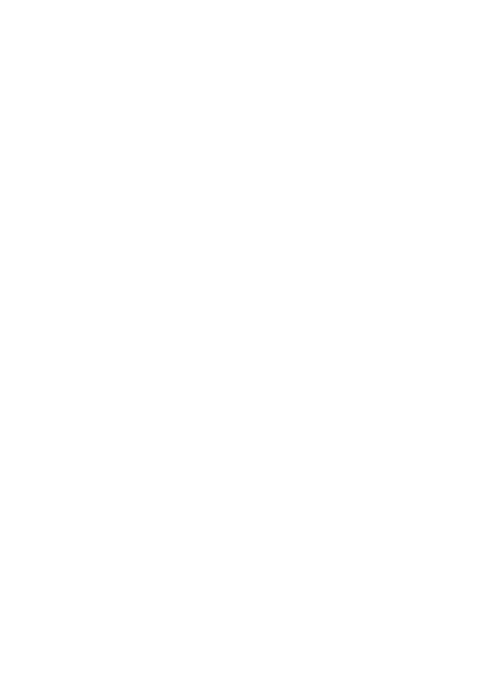
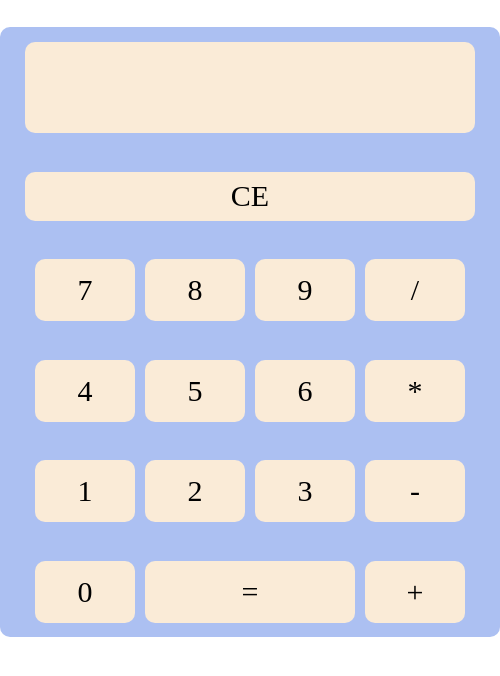
Before and after one commit to mavenize/calculator, a plain HTML site: page index.html in a window 390 px wide. Shown: the whole page, 500 px wide, since content can reach past the window. Drawn offline with Linux system fonts and the light colour scheme.

Commit message:
Add basic CSS and create calculator structure
* Used flexbox to make it responsive
* Temporary colors, update later

TODO: Write down functionality flow

```diff
--- a/index.html
+++ b/index.html
@@ -26,26 +26,26 @@
     <div class="calculator">
         <div id="display"></div>
 
-        <div id="clear"></div>
+        <div id="clear">CE</div>
 
-        <div id="seven"></div>
-        <div id="eight"></div>
-        <div id="nine"></div>
-        <div id="divider"></div>
+        <div id="seven">7</div>
+        <div id="eight">8</div>
+        <div id="nine">9</div>
+        <div id="divider">/</div>
 
-        <div id="four"></div>
-        <div id="five"></div>
-        <div id="six"></div>
-        <div id="multiply"></div>
+        <div id="four">4</div>
+        <div id="five">5</div>
+        <div id="six">6</div>
+        <div id="multiply">*</div>
 
-        <div id="one"></div>
-        <div id="two"></div>
-        <div id="three"></div>
-        <div id="minus"></div>
+        <div id="one">1</div>
+        <div id="two">2</div>
+        <div id="three">3</div>
+        <div id="minus">-</div>
 
-        <div id="zero"></div>
-        <div id="equal"></div>
-        <div id="plus"></div>
+        <div id="zero">0</div>
+        <div id="equal">=</div>
+        <div id="plus">+</div>
     </div>
 
 </body>
--- a/style.css
+++ b/style.css
@@ -0,0 +1,46 @@
+* {
+    margin: 0;
+    padding: 0;
+}
+
+.calculator {
+    margin: 7% auto 0% auto;
+    display: flex;
+    flex-flow: row wrap;
+    background-color: rgb(172, 192, 242);
+    height: 610px;
+    width: 500px;
+    gap: 10px;
+    justify-content: center;
+    align-items: center;
+    padding: 0px;
+    border-radius: 10px;
+}
+
+.calculator > * {
+    background-color: antiquewhite;
+    height: 62px;
+    width: 20%;
+    border-radius: 10px;
+    display: flex;
+    justify-content: center;
+    align-items: center;
+    font-size: 30px;
+    font-weight: 500;
+}
+
+#display {
+    border-radius: 10px;
+    width: 90%;
+    height: 15%;
+}
+
+#clear {
+    border-radius: 10px;
+    width: 90%;
+    height: 8%;
+}
+
+#equal {
+    width: 42%;
+}
```
Also changed, not shown: functionality plan.txt (added).
